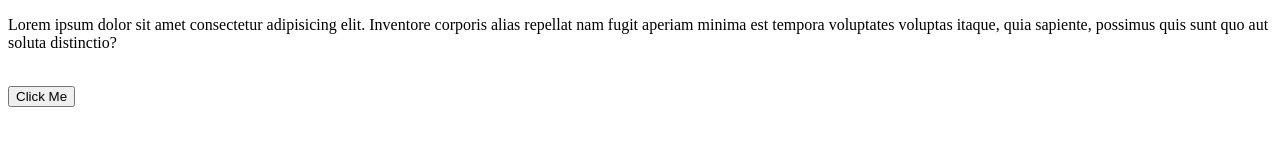
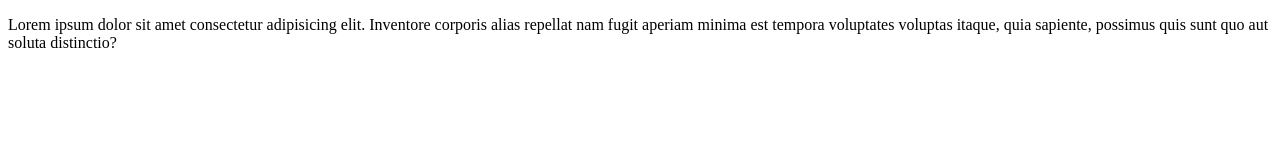
Before and after one commit to PalakMoghariya/LocalRepo, a plain HTML site: page index.html in a window 1280 px wide. Drawn offline with Linux system fonts and the light colour scheme.

Commit message:
index file

```diff
--- a/index.html
+++ b/index.html
@@ -7,7 +7,5 @@
 </head>
 <body>
     <p>Lorem ipsum dolor sit amet consectetur adipisicing elit. Inventore corporis alias repellat nam fugit aperiam minima est tempora voluptates voluptas itaque, quia sapiente, possimus quis sunt quo aut soluta distinctio?</p>
-    <br>
-    <button>Click Me</button>
 </body>
 </html>
```
